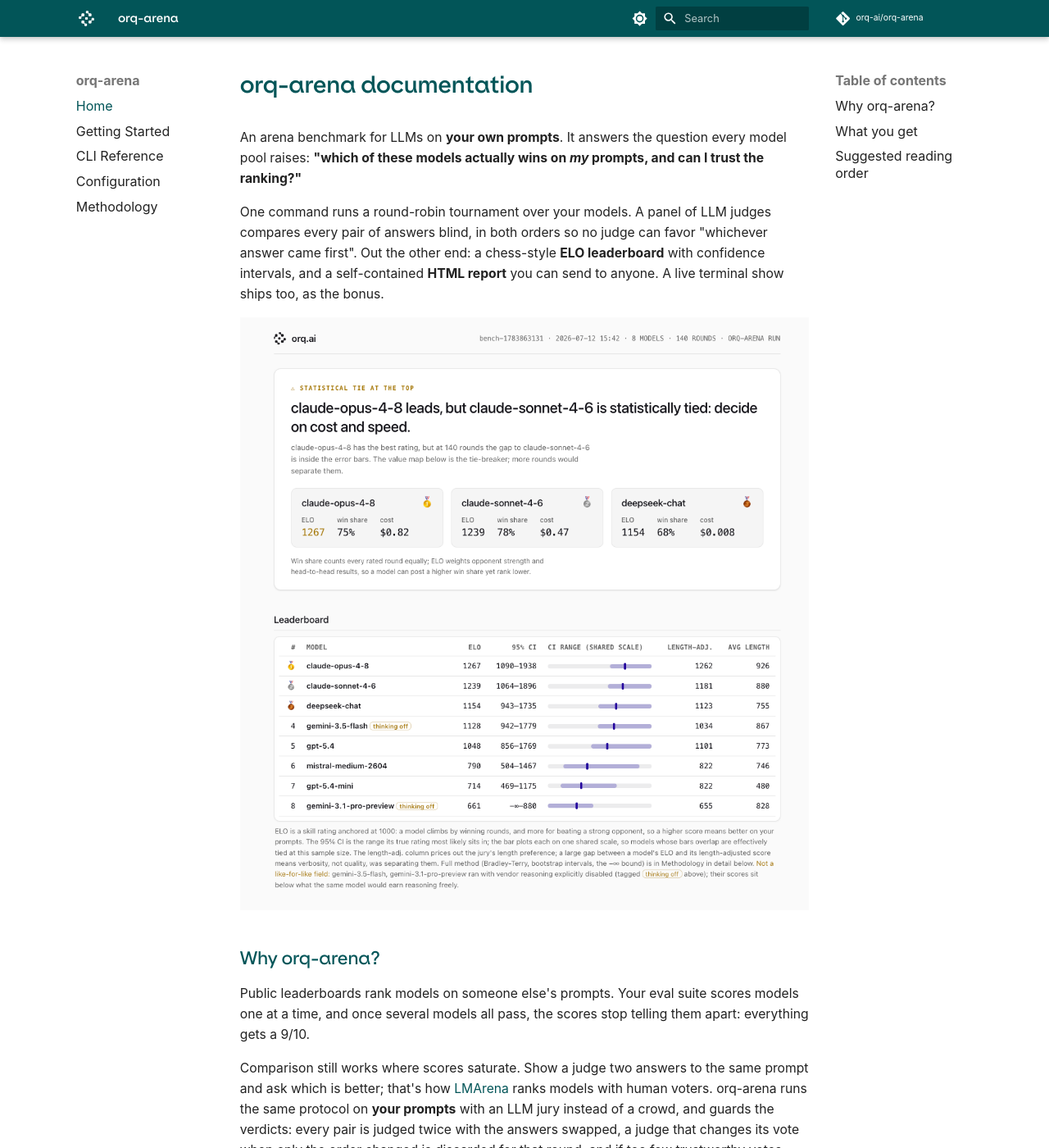
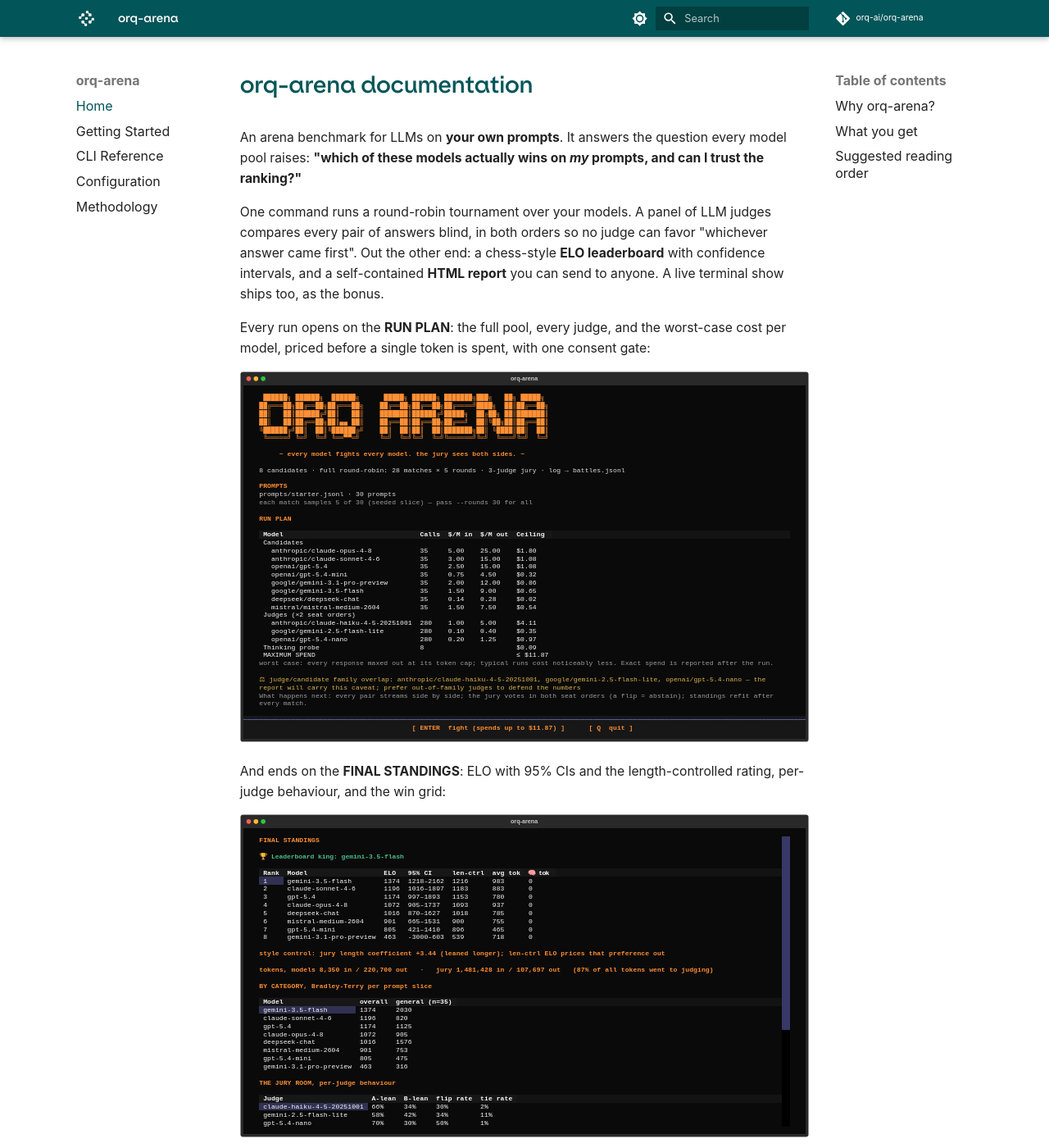
Before and after one commit to orq-ai/orq-arena, an MkDocs documentation site: the page built from docs/index.md, in a window 1280 px wide and 1400 px high. Shown: the whole window at 82% size. Built offline with MkDocs 1.6.1 and Material for MkDocs 9.7.7, drawn with Linux system fonts in a browser that asks for light colours; comment, search, counter and statistics services are not loaded; some of the changed text lies outside the part shown.

Commit message:
docs: lead the home page with run-plan and leaderboard screenshots
Report screenshot moves below the feature list; the RUN PLAN consent
screen and the final standings now open the page.

Co-Authored-By: Claude Fable 5 <noreply@anthropic.com>

```diff
--- a/docs/index.md
+++ b/docs/index.md
@@ -8,7 +8,15 @@ pair of answers blind, in both orders so no judge can favor "whichever answer ca
 other end: a chess-style **ELO leaderboard** with confidence intervals, and a self-contained
 **HTML report** you can send to anyone. A live terminal show ships too, as the bonus.
 
-![HTML report page: verdict banner with the top three models, badges, ELO leaderboard with CI bars, and the ELO-vs-cost value map](assets/report-page.png)
+Every run opens on the **RUN PLAN**: the full pool, every judge, and the worst-case cost per
+model, priced before a single token is spent, with one consent gate:
+
+![RUN PLAN screen: the pool, the jury, and the worst-case cost per model, before anything is spent](assets/run-plan.svg)
+
+And ends on the **FINAL STANDINGS**: ELO with 95% CIs and the length-controlled rating,
+per-judge behaviour, and the win grid:
+
+![Final standings: ELO ladder with CIs and len-ctrl, per-judge behaviour, win grid](assets/leaderboard.svg)
 
 ## Why orq-arena?
 
@@ -58,6 +66,10 @@ library for exactly this kind of jury.
 - **A live show when you want one.** `--tui` (optional extra) opens on a RUN PLAN consent
   screen (full per-model cost table), then streams the run as a live arena with health
   bars and judge cards.
+
+The report is the artifact you forward, one self-contained HTML file:
+
+![HTML report page: verdict banner with the top three models, badges, ELO leaderboard with CI bars, and the ELO-vs-cost value map](assets/report-page.png)
 
 Don't take the bullets' word for it: a real recorded run is committed at
 [`examples/quickstart/`](https://github.com/orq-ai/orq-arena/tree/master/examples/quickstart) (an
```
